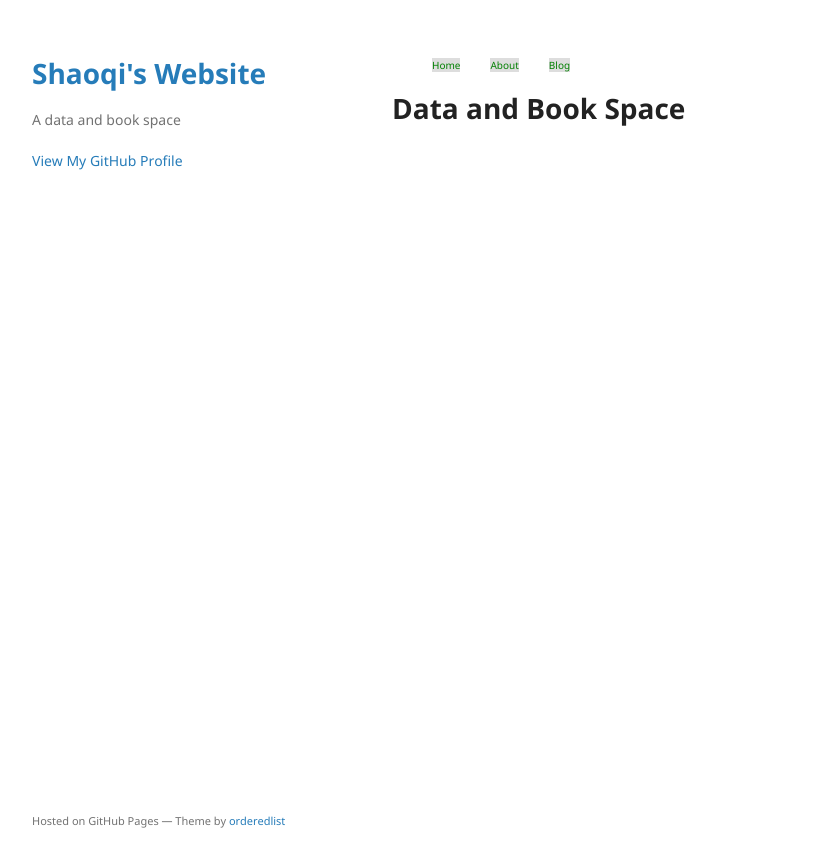
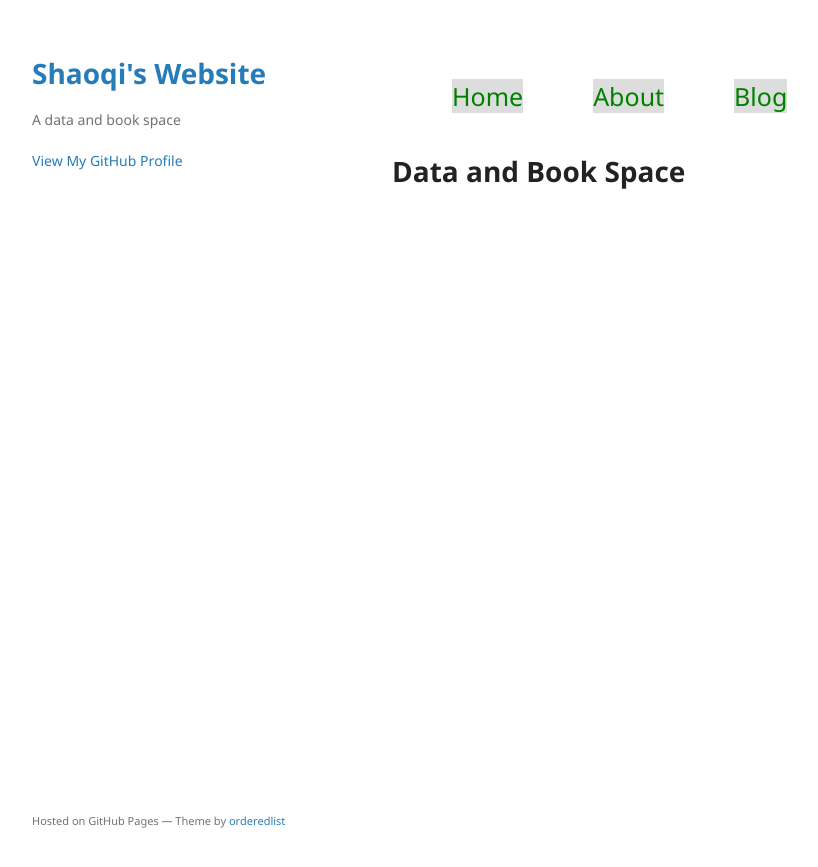
Before and after one commit to ShaoqiChen/ShaoqiChen.github.io, a Jekyll site: the page built from index.html, in a window 1280 px wide. Shown: the top 867 px of the page, without its empty margins (178-996 px from the left). Built offline with Jekyll 4.4.1, drawn with Linux system fonts in a browser that asks for light colours.

Commit message:
Update navigation.html

```diff
--- a/_includes/navigation.html
+++ b/_includes/navigation.html
@@ -14,8 +14,9 @@
 	  list-style: none;
 	}
 	nav ul li {
-	  font-size:10px;
+	  font-size:25px;
 	  margin-right: 30px;
+	  padding: 20px
 	}
 	nav ul li a {
 	  text-decoration: none;
```
